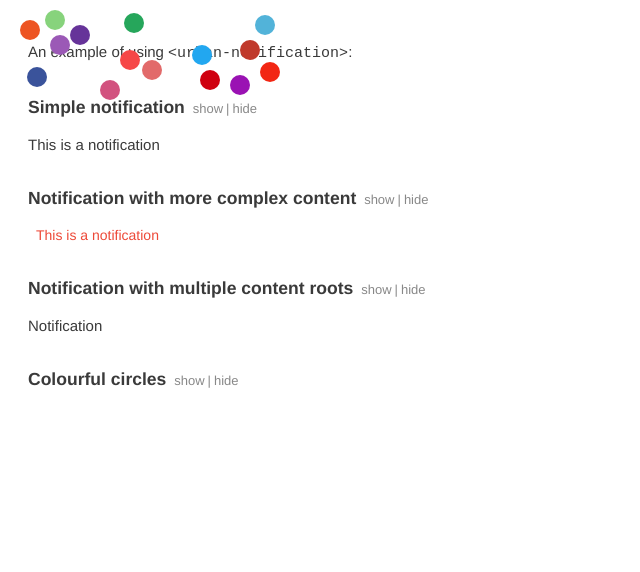
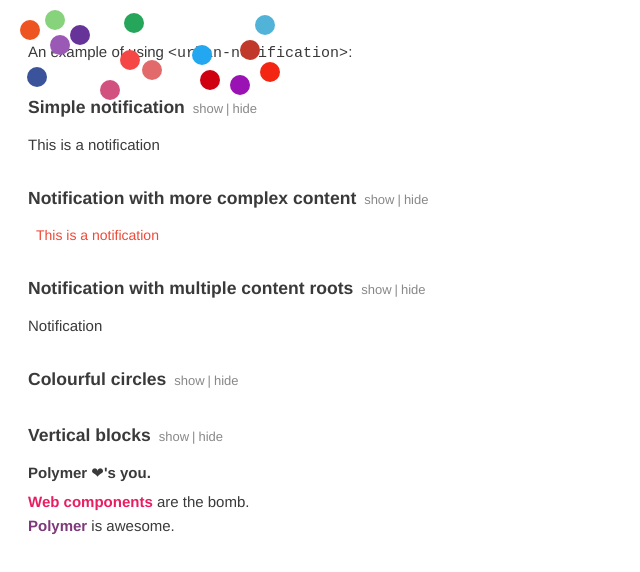
Before and after one commit to mattstyles/urban-notification, a website: page demo.html in a window 1280 px wide. Shown: the whole page, without its empty margins (0-640 px from the left). Drawn offline with Linux system fonts and the light colour scheme.

Commit message:
#add - vertical alignment demo

```diff
--- a/demo.html
+++ b/demo.html
@@ -101,6 +101,28 @@
             transition: transform .2s linear;
         }
 
+        #vertical p {
+            margin-top: 0;
+            margin-bottom: .5em;
+        }
+
+        #vertical h4 {
+            margin-top: .25em;
+            margin-bottom: .75em;
+        }
+
+        #vertical span {
+            font-weight: 600;
+        }
+
+        .purple {
+            color: #7D397A;
+        }
+
+        .magenta {
+            color: #E81D62;
+        }
+
     </style>
 
 </head>
@@ -148,6 +170,13 @@
             <span style="top:13px;left:124px;background:#26A65B;"></span>
         </urban-notification>
 
+        <h3>Vertical blocks <span><a data-target="#vertical" data-action="show">show</a>|<a data-target="#vertical" data-action="hide">hide</a></span></h3>
+        <urban-notification id="vertical">
+            <h4>Polymer &#10084's you.</h4>
+            <p><span class="magenta">Web components</span> are the bomb.</p>
+            <p><span class="purple">Polymer</span> is awesome.</p>
+        </urban-notification>
+
     </div>
 
     <script charset="utf-8">
```
